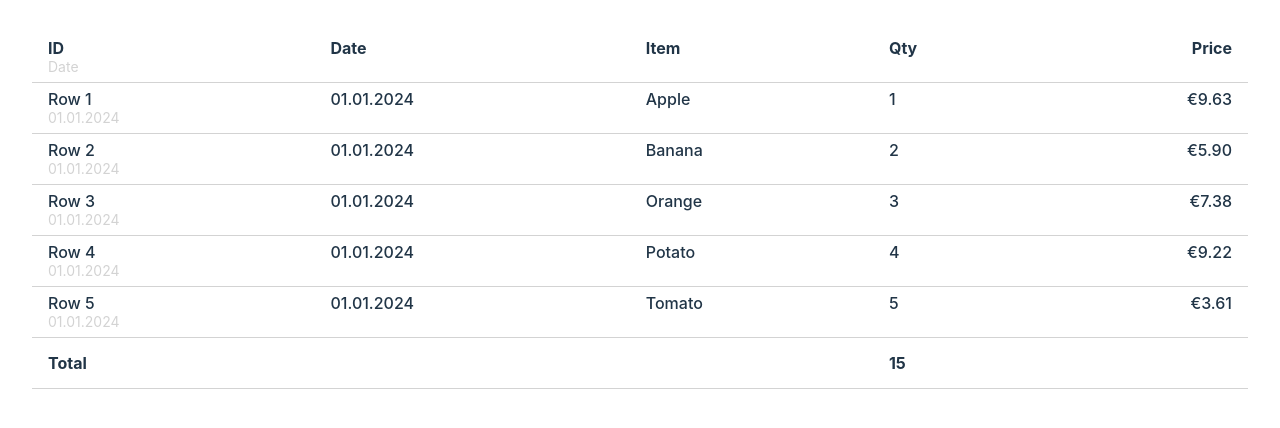
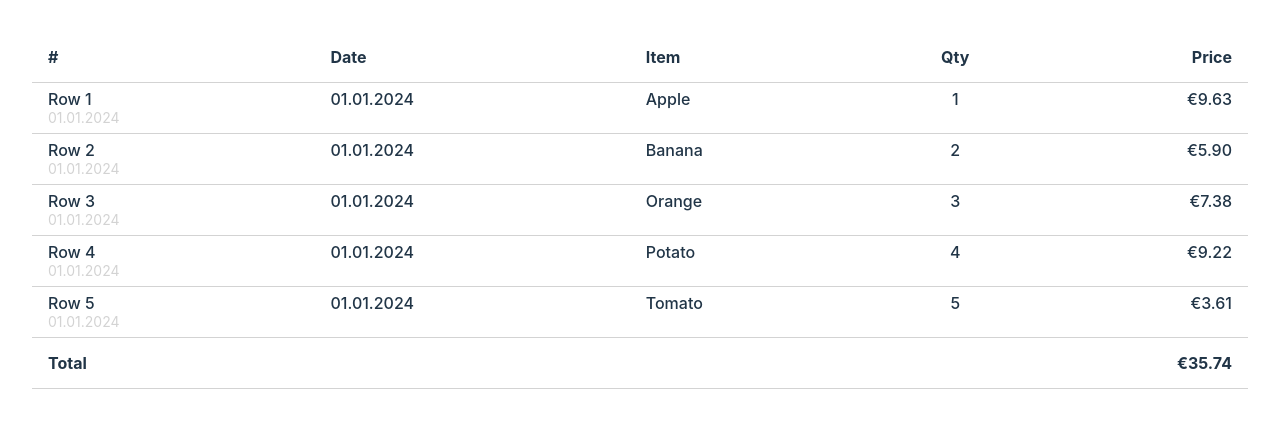
Before and after one commit to ihv-hook-table/react-hook-table, a React (Vite) app: page / in a window 1280 px wide. Shown: the top 428 px of the page. Built offline with nearby package versions, Linux system fonts and the light colour scheme.

Commit message:
renaming

```diff
--- a/package.json
+++ b/package.json
@@ -1,5 +1,5 @@
 {
-  "name": "@hvms/hook-table-react",
+  "name": "@hevimees/react-hook-table",
   "private": true,
   "version": "0.1.0",
   "type": "module",
--- a/src/examples/HookTableExample.tsx
+++ b/src/examples/HookTableExample.tsx
@@ -58,15 +58,17 @@ export const HookTableExample = () => {
 
   return (
     <Table data={data} isLoading={false}>
+      <Column accessor={['id', 'date']} header="#" footer="Total" />
+      <Column accessor="date" header="Date" />
+      <Column accessor="item" header="Item" />
+      <Column accessor="qty" header="Qty" alignment="center" />
       <Column
-        accessor={['id', 'date']}
-        label={['ID', 'Date']}
-        footer={{ value: 'Total', colSpan: 3 }}
+        accessor="price"
+        header="Price"
+        alignment="right"
+        format="money"
+        footer={{ fn: 'sumMoney', colSpan: 4 }}
       />
-      <Column accessor="date" label="Date" />
-      <Column accessor="item" label="Item" />
-      <Column accessor="qty" label="Qty" footer={{ fn: 'sum' }} />
-      <Column accessor="price" label="Price" alignment="right" format="money" />
     </Table>
   );
 };
--- a/src/hook-table/components/Body/Body.tsx
+++ b/src/hook-table/components/Body/Body.tsx
@@ -28,7 +28,7 @@ export const Body = <T extends TableRowType = TableRowType>({
     return <NoResults isLoading={isLoading} columnCount={columns.length} />;
   }
 
-  const hasMultipleValues = columns.some(
+  const isMulti = columns.some(
     ({ accessor }) => isArrayType(accessor) && accessor.length > 1,
   );
 
@@ -40,7 +40,7 @@ export const Body = <T extends TableRowType = TableRowType>({
             ({ accessor, alignment = 'left', children, format }, colIndex) => {
               let value: ReactNode;
 
-              // If children prop is a function, custom Cell component is used
+              // If children prop is a function, render custom cell
               const childElements = isFunction(children) && children(rowData);
 
               if (childElements) {
@@ -79,7 +79,7 @@ export const Body = <T extends TableRowType = TableRowType>({
                   key={colIndex}
                   className={clsx(
                     alignment && `align-${alignment}`,
-                    hasMultipleValues && 'multi-line',
+                    isMulti && 'multi-line',
                   )}
                 >
                   {value}
--- a/src/hook-table/components/Header/Cell/Cell.tsx
+++ b/src/hook-table/components/Header/Cell/Cell.tsx
@@ -6,19 +6,19 @@ type HeaderCellProps<T extends TableRowType = TableRowType> = {
 };
 
 const getLabel = <T extends TableRowType = TableRowType>({
-  label,
+  header,
 }: ColumnProps<T>) => {
-  if (isStringType(label)) return [label];
+  if (isStringType(header)) return [header];
 
-  return label;
+  return header;
 };
 
 const CellValue = <T extends TableRowType = TableRowType>(
   column: ColumnProps<T>,
 ) => {
-  const adjustedLabel = getLabel(column) || '';
+  const normalizedLabels = getLabel(column) || '';
 
-  return adjustedLabel.map((label, idx) => {
+  return normalizedLabels.map((label, idx) => {
     const isSecondaryLabel = idx !== 0;
 
     return (
--- a/src/hook-table/components/Header/Header.tsx
+++ b/src/hook-table/components/Header/Header.tsx
@@ -10,7 +10,7 @@ export const Header = <T extends TableRowType = TableRowType>({
   columns,
 }: Props<T>) => {
   const hasMultiLabels = columns.some(
-    ({ label }) => isArrayType(label) && label.length > 1,
+    ({ header }) => isArrayType(header) && header.length > 1,
   );
 
   return (
--- a/src/hook-table/hvms-table.css
+++ b/src/hook-table/hvms-table.css
@@ -4,6 +4,7 @@
   --secondary-color: lightgray;
 
   /* General styles */
+
   width: 100%;
   border-collapse: collapse;
   font-weight: 500;
@@ -46,10 +47,6 @@
   text-align: right;
 }
 
-.hvms-table .top {
-  vertical-align: text-top;
-}
-
 .hvms-table .multi-line {
   vertical-align: text-top;
 }
--- a/src/hook-table/types/index.ts
+++ b/src/hook-table/types/index.ts
@@ -44,7 +44,7 @@ export type ColumnProps<T extends TableRowType = TableRowType> = {
   alignment?: AlignmentType;
   footer?: string | FooterProps<T>;
   format?: 'money' | 'date';
-  label: string | string[];
+  header: string | string[];
   toolbar?: boolean;
 } & (AccessorPropsWithoutId<T> | AccessorPropsWithId<T>);
 
--- a/src/hook-table/utils/getFooterValue.ts
+++ b/src/hook-table/utils/getFooterValue.ts
@@ -4,6 +4,7 @@ import { isStringType } from './isStringType';
 import { getSum } from './getSum';
 import { getAverage } from './getAverage';
 import { formatMoney } from './formatMoney';
+import { isObject } from './isObject';
 
 type GetFooterValueProps<T extends TableRowType = TableRowType> = {
   column: ColumnProps<T>;
@@ -23,9 +24,8 @@ export const getFooterValue = <T extends TableRowType = TableRowType>({
       case 'average':
         return getAverage(data, accessor);
       case 'sumMoney':
-        // TODO: Add better typesafe currency support
         return formatMoney({
-          amount: getSum(data, accessor),
+          amount: getSum(data, `${accessor}.amount`),
           currency: footer?.sumCurrency || 'EUR',
         });
       case 'sum':
@@ -35,5 +35,5 @@ export const getFooterValue = <T extends TableRowType = TableRowType>({
     }
   }
 
-  return isStringType(footer) ? footer : footer?.value;
+  return !isObject(footer) ? footer : footer?.value;
 };
```
